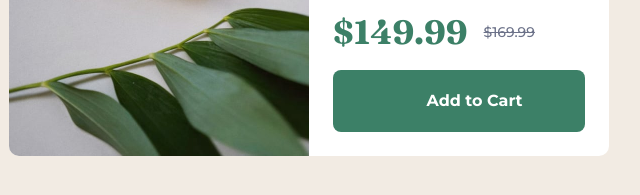
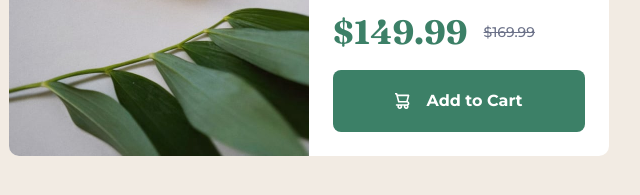
Before and after one commit to Boukerdenaa-Sofiane/product-preview-card-component-main, a plain HTML site: page index.html in a window 1280 px wide. Shown: the part 485-680 px from the top of the page, 331-971 px from the left. Drawn offline with Linux system fonts and the light colour scheme; the site is published under a folder, as on GitHub Pages, so addresses that start at the root find nothing.

Commit message:
change My css

```diff
--- a/Style.css
+++ b/Style.css
@@ -164,7 +164,7 @@ body {
   content: "";
   width: 15px;
   height: 16px;
-  background: url(/images/icon-cart.svg);
+  background: url(images/icon-cart.svg);
 }
 .button:hover {
   background-color: var(--Primary-color3);
```
Also changed, not shown: design/My-desktop-design.png (added), design/My-mobile-design.png (added), design/desktop-design.jpg (deleted), design/desktop-preview.jpg (deleted), design/mobile-design.jpg (deleted).
